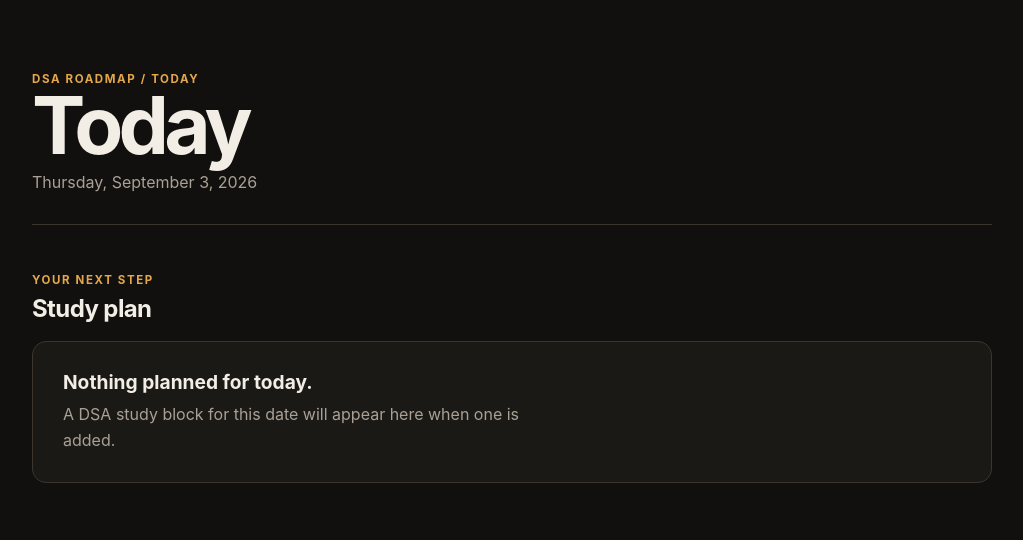
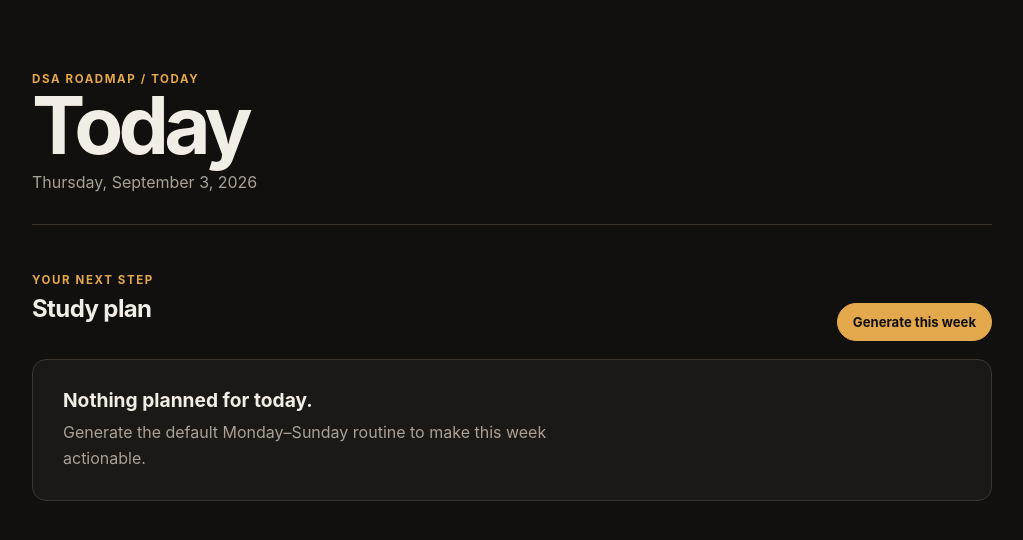
Before and after one commit to rxchitrx/dsa-roadmap, a Django app: page / in a window 1280 px wide. Shown: the top 540 px of the page, without its empty margins (128-1151 px from the left). Run offline with Django 5.2, Linux system fonts and the light colour scheme; data that the repository does not hold is empty.

Commit message:
feat: add weekly DSA routine generation

```diff
--- /dev/null
+++ b/planner/services.py
@@ -0,0 +1,84 @@
+from datetime import date, timedelta
+
+from django.db import transaction
+from django.utils import timezone
+
+from .models import StudyBlock
+
+
+# Each tuple is a stable key, learner-facing title, and planned duration.
+WEEKDAY_BLOCKS = (
+    ("review", "Re-solve an old question", 20),
+    ("concept", "Learn one concept", 30),
+    ("problems", "Solve one or two problems", 50),
+    ("rewrite", "Study/rewrite the solution", 20),
+    ("project", "Project or Python implementation", 30),
+    ("cs-subject", "DBMS/OS/CN/OOP", 30),
+)
+
+SATURDAY_BLOCKS = (
+    ("assessment", "Timed assessment", 90),
+    ("mistake-analysis", "Analyse every assessment mistake", 30),
+    ("project", "Project work", 120),
+)
+
+SUNDAY_BLOCKS = (
+    ("review-batch", "Re-solve five older questions", 100),
+    ("cs-revision", "Revise one CS subject", 30),
+    ("project", "Work on the project", 120),
+    ("planning", "Plan the next week", 30),
+)
+
+
+def week_start_for(value: date) -> date:
+    """Return the Monday belonging to the calendar week for ``value``."""
+
+    return value - timedelta(days=value.weekday())
+
+
+def _templates_for_week() -> tuple[tuple[int, tuple[tuple[str, str, int], ...]], ...]:
+    return (
+        *((weekday, WEEKDAY_BLOCKS) for weekday in range(5)),
+        (5, SATURDAY_BLOCKS),
+        (6, SUNDAY_BLOCKS),
+    )
+
+
+DEFAULT_WEEKLY_ROUTINE_BLOCK_COUNT = sum(
+    len(blocks) for _, blocks in _templates_for_week()
+)
+
+
+@transaction.atomic
+def generate_weekly_routine(start_date: date | None = None) -> list[StudyBlock]:
+    """Create the default routine for a week without duplicating its blocks."""
+
+    week_start = week_start_for(start_date or timezone.localdate())
+    generated_blocks: list[StudyBlock] = []
+
+    for weekday, templates in _templates_for_week():
+        block_date = week_start + timedelta(days=weekday)
+        for position, (block_key, title, planned_minutes) in enumerate(templates):
+            block, _ = StudyBlock.objects.get_or_create(
+                week_start=week_start,
+                routine_key=f"{weekday}-{block_key}",
+                defaults={
+                    "date": block_date,
+                    "title": title,
+                    "planned_minutes": planned_minutes,
+                    "position": position,
+                },
+            )
+            generated_blocks.append(block)
+
+    return generated_blocks
+
+
+def is_weekly_routine_complete(value: date) -> bool:
+    """Tell the Today view whether all default blocks exist for this week."""
+
+    week_start = week_start_for(value)
+    return (
+        StudyBlock.objects.filter(week_start=week_start).count()
+        == DEFAULT_WEEKLY_ROUTINE_BLOCK_COUNT
+    )
--- a/planner/static/planner/today.css
+++ b/planner/static/planner/today.css
@@ -70,10 +70,46 @@ h1 {
   margin-bottom: 18px;
 }
 
+.section-heading-row {
+  display: flex;
+  align-items: flex-end;
+  justify-content: space-between;
+  gap: 20px;
+  margin-bottom: 18px;
+}
+
 .section-heading h2 {
   margin: 7px 0 0;
   font-size: 1.5rem;
   letter-spacing: -0.025em;
+}
+
+.primary-button {
+  border: 1px solid var(--amber);
+  border-radius: 999px;
+  padding: 10px 15px;
+  background: var(--amber);
+  color: var(--ink);
+  cursor: pointer;
+  font: inherit;
+  font-size: 0.82rem;
+  font-weight: 750;
+}
+
+.primary-button:hover,
+.primary-button:focus-visible {
+  background: #f1bd68;
+}
+
+.routine-ready {
+  color: var(--green);
+  font-size: 0.82rem;
+  font-weight: 700;
+}
+
+.study-block-list {
+  display: grid;
+  gap: 10px;
 }
 
 .study-block,
@@ -155,6 +191,11 @@ h1 {
     padding: 22px;
   }
 
+  .section-heading-row {
+    align-items: flex-start;
+    flex-direction: column;
+  }
+
   .study-block-meta {
     flex-wrap: wrap;
     white-space: normal;
--- a/planner/urls.py
+++ b/planner/urls.py
@@ -8,4 +8,9 @@ app_name = "planner"
 urlpatterns = [
     path("", views.today, name="today"),
     path("today/", views.today, name="today_page"),
+    path(
+        "routine/generate/",
+        views.generate_weekly_routine_view,
+        name="generate_weekly_routine",
+    ),
 ]
--- a/planner/views.py
+++ b/planner/views.py
@@ -1,16 +1,35 @@
-from django.shortcuts import render
+from django.shortcuts import redirect, render
 from django.utils import timezone
+from django.views.decorators.http import require_POST
 
 from .models import StudyBlock
+from .services import (
+    generate_weekly_routine,
+    is_weekly_routine_complete,
+)
 
 
 def today(request):
     today_date = timezone.localdate()
+    study_blocks = list(
+        StudyBlock.objects.filter(date=today_date).order_by("position", "id")
+    )
     study_block = (
-        StudyBlock.objects.filter(date=today_date).order_by("id").first()
+        study_blocks[0] if study_blocks else None
     )
     return render(
         request,
         "planner/today.html",
-        {"today": today_date, "study_block": study_block},
+        {
+            "today": today_date,
+            "study_block": study_block,
+            "study_blocks": study_blocks,
+            "routine_generated": is_weekly_routine_complete(today_date),
+        },
     )
+
+
+@require_POST
+def generate_weekly_routine_view(request):
+    generate_weekly_routine()
+    return redirect("planner:today")
--- a/templates/planner/today.html
+++ b/templates/planner/today.html
@@ -16,34 +16,50 @@
       </header>
 
       <section class="plan-section" aria-labelledby="plan-heading">
+        <div class="section-heading-row">
           <div class="section-heading">
             <p class="eyebrow">YOUR NEXT STEP</p>
             <h2 id="plan-heading">Study plan</h2>
           </div>
+          {% if not routine_generated %}
+            <form method="post" action="{% url 'planner:generate_weekly_routine' %}">
+              {% csrf_token %}
+              <button class="primary-button" type="submit" data-testid="generate-routine">
+                Generate this week
+              </button>
+            </form>
+          {% else %}
+            <span class="routine-ready" data-testid="routine-ready">This week is ready</span>
+          {% endif %}
+        </div>
 
-        {% if study_block %}
+        {% if study_blocks %}
+          <div class="study-block-list">
+            {% for block in study_blocks %}
               <article class="study-block" data-testid="study-block">
                 <div class="study-block-copy">
-              <p class="block-label">DSA study block</p>
-              <h3 data-testid="study-block-title">{{ study_block.title }}</h3>
+                  <p class="block-label">DSA study block {{ forloop.counter }}</p>
+                  <h3 data-testid="study-block-title">{{ block.title }}</h3>
                 </div>
                 <div class="study-block-meta">
                   <span class="duration" data-testid="study-block-duration">
-                {{ study_block.planned_minutes }} min planned
+                    {{ block.planned_minutes }} min planned
                   </span>
                   <span
-                class="status status--{{ study_block.status }}"
+                    class="status status--{{ block.status }}"
                     data-testid="study-block-status"
                   >
-                {{ study_block.get_status_display }}
+                    {{ block.get_status_display }}
                   </span>
                 </div>
               </article>
+            {% endfor %}
+          </div>
         {% else %}
           <div class="empty-state" data-testid="today-empty">
             <p class="empty-title">Nothing planned for today.</p>
             <p class="empty-copy">
-              A DSA study block for this date will appear here when one is added.
+              Generate the default Monday–Sunday routine to make this week actionable.
             </p>
           </div>
         {% endif %}
```
Also changed, not shown: planner/models.py (+12 -1 lines), planner/tests/test_schedule.py (added, +78 -0 lines), planner/migrations/0002_studyblock_weekly_routine.py (added), planner/migrations/0003_alter_studyblock_options.py (added). Lines whose indentation alone changed are shown as unchanged.
